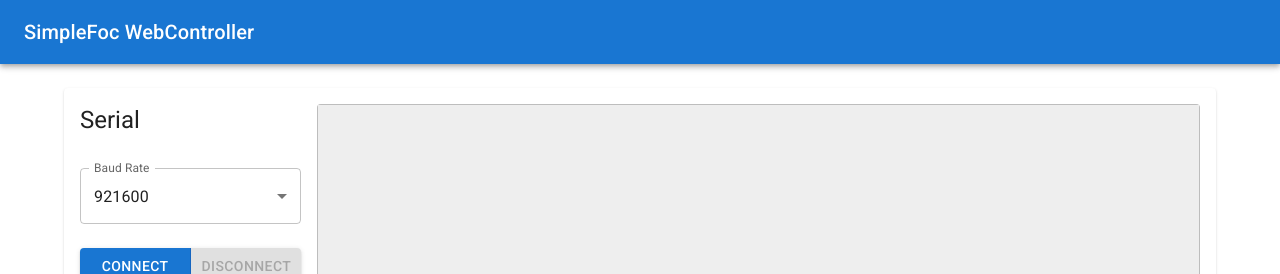
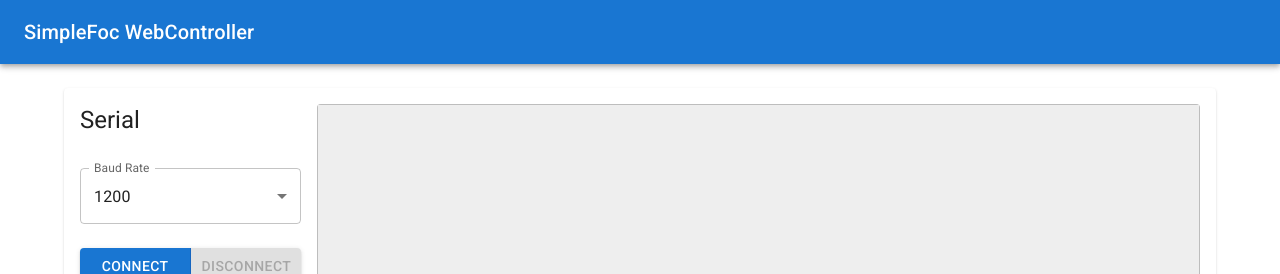
Before and after one commit to geekuillaume/simplefoc-webcontroller, a React (Vite) app: page / in a window 1280 px wide. Shown: the top 274 px of the page. Built offline with nearby package versions, Linux system fonts and the light colour scheme.

Commit message:
Added a lot more Baud Rate options and removed requestPort filter

```diff
--- a/src/components/SerialManager.tsx
+++ b/src/components/SerialManager.tsx
@@ -18,7 +18,23 @@
 import { SerialCommandPrompt } from "./SerialCommandPrompt";
 import { SerialOutputViewer } from "./SerialOutputViewer";
 
-const BAUD_RATES = [11200, 921600];
+const BAUD_RATES =
+[
+  300,
+  1200,
+  2400,
+  4800,
+  9600,
+  11200,
+  19200,
+  38400,
+  57600,
+  74880,
+  115200,
+  230400,
+  250000,
+  921600
+];
 
 export const SerialManager = ({
   onSetSerial,
--- a/src/simpleFoc/serial.ts
+++ b/src/simpleFoc/serial.ts
@@ -29,7 +29,7 @@
     const port =
       existingPort ||
       (await navigator.serial.requestPort({
-        filters: [{ usbVendorId: 0x1a86 }],
+        filters: [],
       }));
     await port.open({
       baudRate: this.baudRate,
```
Also changed, not shown: 2 other files (tests, documents, lock files or other folders).
